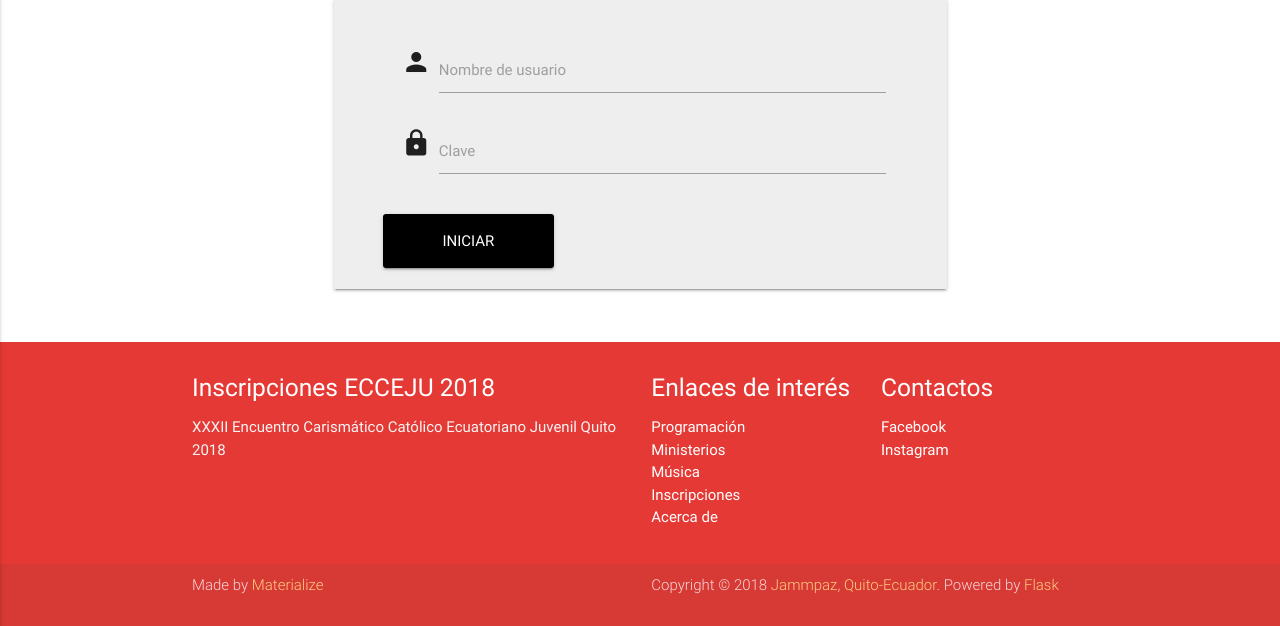
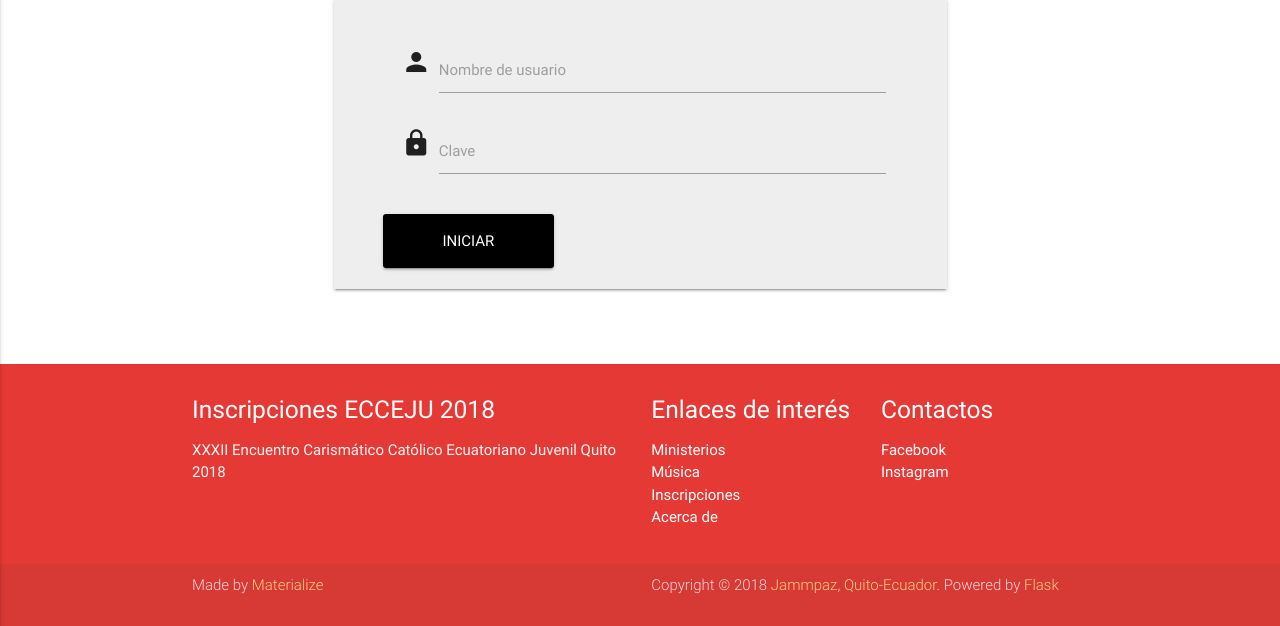
Before and after one commit to jammpaz/ecceju-inscripcion, a Flask app: a page that uses inscripcion/app/templates/includes/footer.html in a window 1280 px wide. Shown: the part 174-800 px from the top of the page. Run offline with Flask 2, Linux system fonts and the light colour scheme; parts of the project's set-up code (start-up, migrations or seed data) failed here and were passed over.

Commit message:
Removes programacion link

```diff
--- a/inscripcion/app/templates/includes/footer.html
+++ b/inscripcion/app/templates/includes/footer.html
@@ -8,7 +8,6 @@
         <div class="col l3 s12">
           <h5 class="white-text">Enlaces de interés</h5>
           <ul>
-            <li><a class="white-text" href="{{ site['ecceju-urls']['programacion'] }}">Programación</a></li>
             <li><a class="white-text" href="{{ site['ecceju-urls']['ministerios'] }}">Ministerios</a></li>
             <li><a class="white-text" href="{{ site['ecceju-urls']['musica'] }}">Música</a></li>
             <li><a class="white-text" href="{{ site['ecceju-urls']['inscripciones'] }}">Inscripciones</a></li>
```
